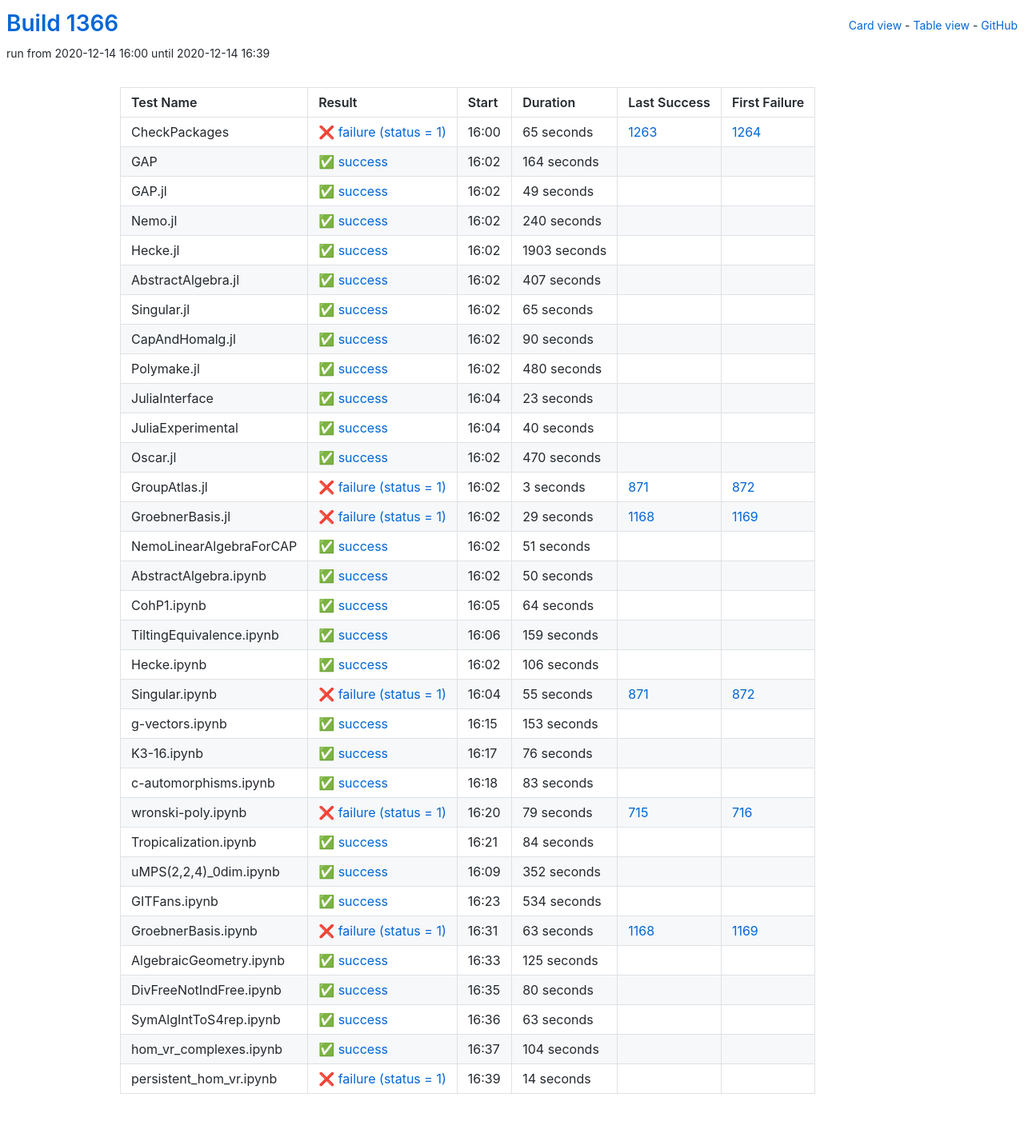
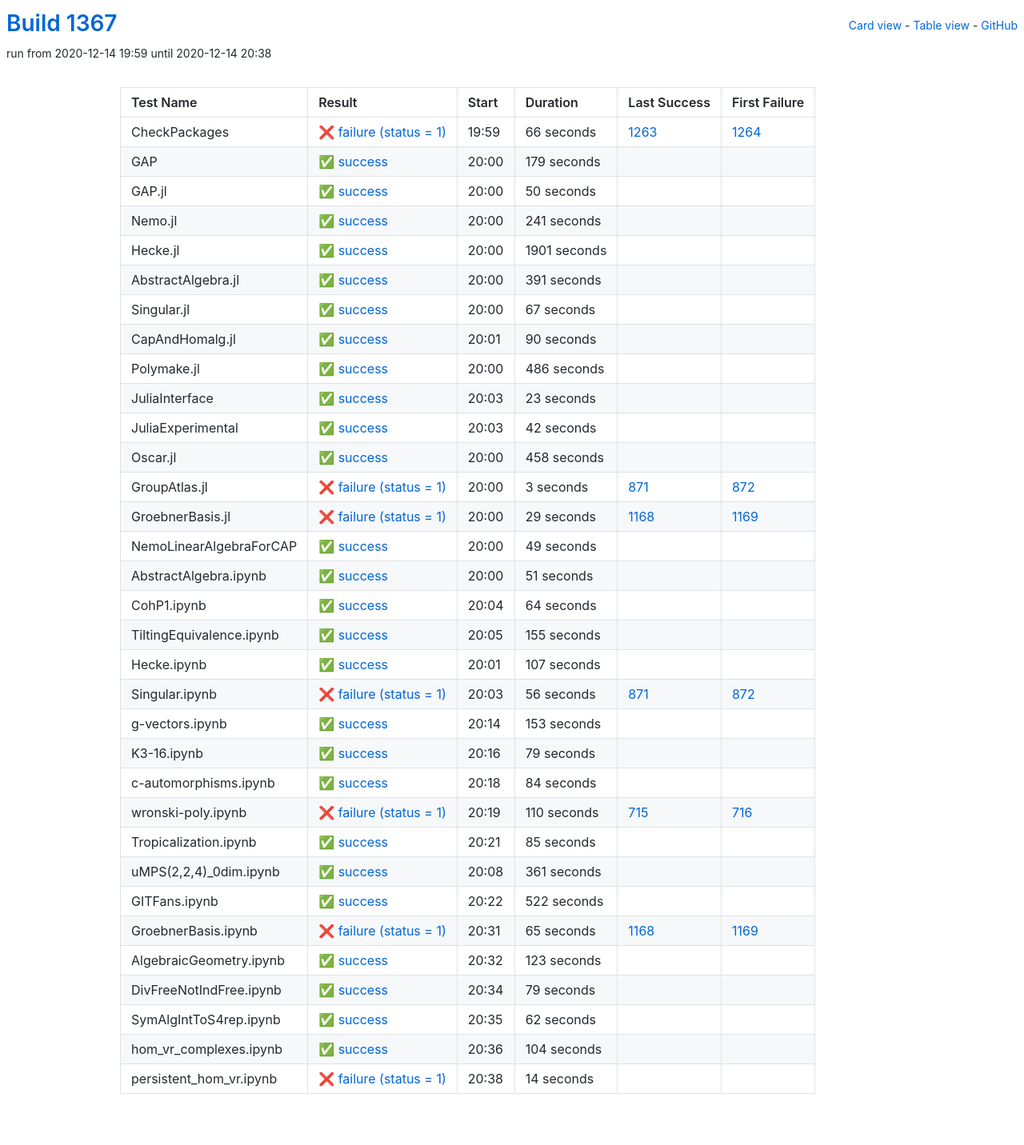
Before and after one commit to oscar-system/oscar-ci-status-stable, a Jekyll site: the page built from table.html, in a window 1280 px wide. Shown: the whole page at 80% size. Built offline with Jekyll 4.4.1, drawn with Linux system fonts in a browser that asks for light colours.

Commit message:
Build #1367

```diff
--- a/_data/ci.yml
+++ b/_data/ci.yml
@@ -1,6 +1,6 @@
 ---
-build: 1366
-build_url: https://oscarci.mathematik.uni-kl.de/job/oscar-stable/1366/
+build: 1367
+build_url: https://oscarci.mathematik.uni-kl.de/job/oscar-stable/1367/
 job: oscar-stable
 organization: oscar-system
 repo: oscar-ci-status-stable
@@ -8,92 +8,92 @@ repourl: https://github.com/oscar-system/oscar-ci-status-stable
 tests:
 - name: CheckPackages
   id: checkpackages
-  log: https://oscarci.mathematik.uni-kl.de/job/oscar-stable/1366/artifact/logs/build-1366/CheckPackages.log
-  start: 2020-12-14 16:00
+  log: https://oscarci.mathematik.uni-kl.de/job/oscar-stable/1367/artifact/logs/build-1367/CheckPackages.log
+  start: 2020-12-14 19:59
   success: false
   exitcode: 1
   status: failure
-  duration: 65
+  duration: 66
   last_success: 1263
   last_success_url: https://oscarci.mathematik.uni-kl.de/job/oscar-stable/1263/
   first_failure: 1264
   first_failure_url: https://oscarci.mathematik.uni-kl.de/job/oscar-stable/1264/
 - name: GAP
   id: gap
-  log: https://oscarci.mathematik.uni-kl.de/job/oscar-stable/1366/artifact/logs/build-1366/GAP.log
-  start: 2020-12-14 16:02
+  log: https://oscarci.mathematik.uni-kl.de/job/oscar-stable/1367/artifact/logs/build-1367/GAP.log
+  start: 2020-12-14 20:00
   success: true
   exitcode: 0
   status: success
-  duration: 164
+  duration: 179
   last_success: false
   last_success_url:
   first_failure: false
   first_failure_url:
 - name: GAP.jl
   id: gap-jl
-  log: https://oscarci.mathematik.uni-kl.de/job/oscar-stable/1366/artifact/logs/build-1366/GAP.jl.log
-  start: 2020-12-14 16:02
+  log: https://oscarci.mathematik.uni-kl.de/job/oscar-stable/1367/artifact/logs/build-1367/GAP.jl.log
+  start: 2020-12-14 20:00
   success: true
   exitcode: 0
   status: success
-  duration: 49
+  duration: 50
   last_success: false
   last_success_url:
   first_failure: false
   first_failure_url:
 - name: Nemo.jl
   id: nemo-jl
-  log: https://oscarci.mathematik.uni-kl.de/job/oscar-stable/1366/artifact/logs/build-1366/Nemo.jl.log
-  start: 2020-12-14 16:02
+  log: https://oscarci.mathematik.uni-kl.de/job/oscar-stable/1367/artifact/logs/build-1367/Nemo.jl.log
+  start: 2020-12-14 20:00
   success: true
   exitcode: 0
   status: success
-  duration: 240
+  duration: 241
   last_success: false
   last_success_url:
   first_failure: false
   first_failure_url:
 - name: Hecke.jl
   id: hecke-jl
-  log: https://oscarci.mathematik.uni-kl.de/job/oscar-stable/1366/artifact/logs/build-1366/Hecke.jl.log
-  start: 2020-12-14 16:02
+  log: https://oscarci.mathematik.uni-kl.de/job/oscar-stable/1367/artifact/logs/build-1367/Hecke.jl.log
+  start: 2020-12-14 20:00
   success: true
   exitcode: 0
   status: success
-  duration: 1903
+  duration: 1901
   last_success: false
   last_success_url:
   first_failure: false
   first_failure_url:
 - name: AbstractAlgebra.jl
   id: abstractalgebra-jl
-  log: https://oscarci.mathematik.uni-kl.de/job/oscar-stable/1366/artifact/logs/build-1366/AbstractAlgebra.jl.log
-  start: 2020-12-14 16:02
+  log: https://oscarci.mathematik.uni-kl.de/job/oscar-stable/1367/artifact/logs/build-1367/AbstractAlgebra.jl.log
+  start: 2020-12-14 20:00
   success: true
   exitcode: 0
   status: success
-  duration: 407
+  duration: 391
   last_success: false
   last_success_url:
   first_failure: false
   first_failure_url:
 - name: Singular.jl
   id: singular-jl
-  log: https://oscarci.mathematik.uni-kl.de/job/oscar-stable/1366/artifact/logs/build-1366/Singular.jl.log
-  start: 2020-12-14 16:02
+  log: https://oscarci.mathematik.uni-kl.de/job/oscar-stable/1367/artifact/logs/build-1367/Singular.jl.log
+  start: 2020-12-14 20:00
   success: true
   exitcode: 0
   status: success
-  duration: 65
+  duration: 67
   last_success: false
   last_success_url:
   first_failure: false
   first_failure_url:
 - name: CapAndHomalg.jl
   id: capandhomalg-jl
-  log: https://oscarci.mathematik.uni-kl.de/job/oscar-stable/1366/artifact/logs/build-1366/CapAndHomalg.jl.log
-  start: 2020-12-14 16:02
+  log: https://oscarci.mathematik.uni-kl.de/job/oscar-stable/1367/artifact/logs/build-1367/CapAndHomalg.jl.log
+  start: 2020-12-14 20:01
   success: true
   exitcode: 0
   status: success
@@ -104,20 +104,20 @@ tests:
   first_failure_url:
 - name: Polymake.jl
   id: polymake-jl
-  log: https://oscarci.mathematik.uni-kl.de/job/oscar-stable/1366/artifact/logs/build-1366/Polymake.jl.log
-  start: 2020-12-14 16:02
+  log: https://oscarci.mathematik.uni-kl.de/job/oscar-stable/1367/artifact/logs/build-1367/Polymake.jl.log
+  start: 2020-12-14 20:00
   success: true
   exitcode: 0
   status: success
-  duration: 480
+  duration: 486
   last_success: false
   last_success_url:
   first_failure: false
   first_failure_url:
 - name: JuliaInterface
   id: juliainterface
-  log: https://oscarci.mathematik.uni-kl.de/job/oscar-stable/1366/artifact/logs/build-1366/JuliaInterface.log
-  start: 2020-12-14 16:04
+  log: https://oscarci.mathematik.uni-kl.de/job/oscar-stable/1367/artifact/logs/build-1367/JuliaInterface.log
+  start: 2020-12-14 20:03
   success: true
   exitcode: 0
   status: success
@@ -128,32 +128,32 @@ tests:
   first_failure_url:
 - name: JuliaExperimental
   id: juliaexperimental
-  log: https://oscarci.mathematik.uni-kl.de/job/oscar-stable/1366/artifact/logs/build-1366/JuliaExperimental.log
-  start: 2020-12-14 16:04
+  log: https://oscarci.mathematik.uni-kl.de/job/oscar-stable/1367/artifact/logs/build-1367/JuliaExperimental.log
+  start: 2020-12-14 20:03
   success: true
   exitcode: 0
   status: success
-  duration: 40
+  duration: 42
   last_success: false
   last_success_url:
   first_failure: false
   first_failure_url:
 - name: Oscar.jl
   id: oscar-jl
-  log: https://oscarci.mathematik.uni-kl.de/job/oscar-stable/1366/artifact/logs/build-1366/Oscar.jl.log
-  start: 2020-12-14 16:02
+  log: https://oscarci.mathematik.uni-kl.de/job/oscar-stable/1367/artifact/logs/build-1367/Oscar.jl.log
+  start: 2020-12-14 20:00
   success: true
   exitcode: 0
   status: success
-  duration: 470
+  duration: 458
   last_success: false
   last_success_url:
   first_failure: false
   first_failure_url:
 - name: GroupAtlas.jl
   id: groupatlas-jl
-  log: https://oscarci.mathematik.uni-kl.de/job/oscar-stable/1366/artifact/logs/build-1366/GroupAtlas.jl.log
-  start: 2020-12-14 16:02
+  log: https://oscarci.mathematik.uni-kl.de/job/oscar-stable/1367/artifact/logs/build-1367/GroupAtlas.jl.log
+  start: 2020-12-14 20:00
   success: false
   exitcode: 1
   status: failure
@@ -164,8 +164,8 @@ tests:
   first_failure_url: https://oscarci.mathematik.uni-kl.de/job/oscar-stable/872/
 - name: GroebnerBasis.jl
   id: groebnerbasis-jl
-  log: https://oscarci.mathematik.uni-kl.de/job/oscar-stable/1366/artifact/logs/build-1366/GroebnerBasis.jl.log
-  start: 2020-12-14 16:02
+  log: https://oscarci.mathematik.uni-kl.de/job/oscar-stable/1367/artifact/logs/build-1367/GroebnerBasis.jl.log
+  start: 2020-12-14 20:00
   success: false
   exitcode: 1
   status: failure
@@ -176,8 +176,20 @@ tests:
   first_failure_url: https://oscarci.mathematik.uni-kl.de/job/oscar-stable/1169/
 - name: NemoLinearAlgebraForCAP
   id: nemolinearalgebraforcap
-  log: https://oscarci.mathematik.uni-kl.de/job/oscar-stable/1366/artifact/logs/build-1366/NemoLinearAlgebraForCAP.log
-  start: 2020-12-14 16:02
+  log: https://oscarci.mathematik.uni-kl.de/job/oscar-stable/1367/artifact/logs/build-1367/NemoLinearAlgebraForCAP.log
+  start: 2020-12-14 20:00
+  success: true
+  exitcode: 0
+  status: success
+  duration: 49
+  last_success: false
+  last_success_url:
+  first_failure: false
+  first_failure_url:
+- name: AbstractAlgebra.ipynb
+  id: abstractalgebra-ipynb
+  log: https://oscarci.mathematik.uni-kl.de/job/oscar-stable/1367/artifact/logs/build-1367/AbstractAlgebra.ipynb.log
+  start: 2020-12-14 20:00
   success: true
   exitcode: 0
   status: success
@@ -186,22 +198,10 @@ tests:
   last_success_url:
   first_failure: false
   first_failure_url:
-- name: AbstractAlgebra.ipynb
-  id: abstractalgebra-ipynb
-  log: https://oscarci.mathematik.uni-kl.de/job/oscar-stable/1366/artifact/logs/build-1366/AbstractAlgebra.ipynb.log
-  start: 2020-12-14 16:02
-  success: true
-  exitcode: 0
-  status: success
-  duration: 50
-  last_success: false
-  last_success_url:
-  first_failure: false
-  first_failure_url:
 - name: CohP1.ipynb
   id: cohp1-ipynb
-  log: https://oscarci.mathematik.uni-kl.de/job/oscar-stable/1366/artifact/logs/build-1366/CohP1.ipynb.log
-  start: 2020-12-14 16:05
+  log: https://oscarci.mathematik.uni-kl.de/job/oscar-stable/1367/artifact/logs/build-1367/CohP1.ipynb.log
+  start: 2020-12-14 20:04
   success: true
   exitcode: 0
   status: success
@@ -212,44 +212,44 @@ tests:
   first_failure_url:
 - name: TiltingEquivalence.ipynb
   id: tiltingequivalence-ipynb
-  log: https://oscarci.mathematik.uni-kl.de/job/oscar-stable/1366/artifact/logs/build-1366/TiltingEquivalence.ipynb.log
-  start: 2020-12-14 16:06
+  log: https://oscarci.mathematik.uni-kl.de/job/oscar-stable/1367/artifact/logs/build-1367/TiltingEquivalence.ipynb.log
+  start: 2020-12-14 20:05
   success: true
   exitcode: 0
   status: success
-  duration: 159
+  duration: 155
   last_success: false
   last_success_url:
   first_failure: false
   first_failure_url:
 - name: Hecke.ipynb
   id: hecke-ipynb
-  log: https://oscarci.mathematik.uni-kl.de/job/oscar-stable/1366/artifact/logs/build-1366/Hecke.ipynb.log
-  start: 2020-12-14 16:02
+  log: https://oscarci.mathematik.uni-kl.de/job/oscar-stable/1367/artifact/logs/build-1367/Hecke.ipynb.log
+  start: 2020-12-14 20:01
   success: true
   exitcode: 0
   status: success
-  duration: 106
+  duration: 107
   last_success: false
   last_success_url:
   first_failure: false
   first_failure_url:
 - name: Singular.ipynb
   id: singular-ipynb
-  log: https://oscarci.mathematik.uni-kl.de/job/oscar-stable/1366/artifact/logs/build-1366/Singular.ipynb.log
-  start: 2020-12-14 16:04
+  log: https://oscarci.mathematik.uni-kl.de/job/oscar-stable/1367/artifact/logs/build-1367/Singular.ipynb.log
+  start: 2020-12-14 20:03
   success: false
   exitcode: 1
   status: failure
-  duration: 55
+  duration: 56
   last_success: 871
   last_success_url: https://oscarci.mathematik.uni-kl.de/job/oscar-stable/871/
   first_failure: 872
   first_failure_url: https://oscarci.mathematik.uni-kl.de/job/oscar-stable/872/
 - name: g-vectors.ipynb
   id: g-vectors-ipynb
-  log: https://oscarci.mathematik.uni-kl.de/job/oscar-stable/1366/artifact/logs/build-1366/g-vectors.ipynb.log
-  start: 2020-12-14 16:15
+  log: https://oscarci.mathematik.uni-kl.de/job/oscar-stable/1367/artifact/logs/build-1367/g-vectors.ipynb.log
+  start: 2020-12-14 20:14
   success: true
   exitcode: 0
   status: success
@@ -260,44 +260,20 @@ tests:
   first_failure_url:
 - name: K3-16.ipynb
   id: k3-16-ipynb
-  log: https://oscarci.mathematik.uni-kl.de/job/oscar-stable/1366/artifact/logs/build-1366/K3-16.ipynb.log
-  start: 2020-12-14 16:17
+  log: https://oscarci.mathematik.uni-kl.de/job/oscar-stable/1367/artifact/logs/build-1367/K3-16.ipynb.log
+  start: 2020-12-14 20:16
   success: true
   exitcode: 0
   status: success
-  duration: 76
+  duration: 79
   last_success: false
   last_success_url:
   first_failure: false
   first_failure_url:
 - name: c-automorphisms.ipynb
   id: c-automorphisms-ipynb
-  log: https://oscarci.mathematik.uni-kl.de/job/oscar-stable/1366/artifact/logs/build-1366/c-automorphisms.ipynb.log
-  start: 2020-12-14 16:18
-  success: true
-  exitcode: 0
-  status: success
-  duration: 83
-  last_success: false
-  last_success_url:
-  first_failure: false
-  first_failure_url:
-- name: wronski-poly.ipynb
-  id: wronski-poly-ipynb
-  log: https://oscarci.mathematik.uni-kl.de/job/oscar-stable/1366/artifact/logs/build-1366/wronski-poly.ipynb.log
-  start: 2020-12-14 16:20
-  success: false
-  exitcode: 1
-  status: failure
-  duration: 79
-  last_success: 715
-  last_success_url: https://oscarci.mathematik.uni-kl.de/job/oscar-stable/715/
-  first_failure: 716
-  first_failure_url: https://oscarci.mathematik.uni-kl.de/job/oscar-stable/716/
-- name: Tropicalization.ipynb
-  id: tropicalization-ipynb
-  log: https://oscarci.mathematik.uni-kl.de/job/oscar-stable/1366/artifact/logs/build-1366/Tropicalization.ipynb.log
-  start: 2020-12-14 16:21
+  log: https://oscarci.mathematik.uni-kl.de/job/oscar-stable/1367/artifact/logs/build-1367/c-automorphisms.ipynb.log
+  start: 2020-12-14 20:18
   success: true
   exitcode: 0
   status: success
@@ -306,82 +282,106 @@ tests:
   last_success_url:
   first_failure: false
   first_failure_url:
-- name: uMPS(2,2,4)_0dim.ipynb
-  id: umps-2-2-4-0dim-ipynb
-  log: https://oscarci.mathematik.uni-kl.de/job/oscar-stable/1366/artifact/logs/build-1366/uMPS-2-2-4-_0dim.ipynb.log
-  start: 2020-12-14 16:09
+- name: wronski-poly.ipynb
+  id: wronski-poly-ipynb
+  log: https://oscarci.mathematik.uni-kl.de/job/oscar-stable/1367/artifact/logs/build-1367/wronski-poly.ipynb.log
+  start: 2020-12-14 20:19
+  success: false
+  exitcode: 1
+  status: failure
+  duration: 110
+  last_success: 715
+  last_success_url: https://oscarci.mathematik.uni-kl.de/job/oscar-stable/715/
+  first_failure: 716
+  first_failure_url: https://oscarci.mathematik.uni-kl.de/job/oscar-stable/716/
+- name: Tropicalization.ipynb
+  id: tropicalization-ipynb
+  log: https://oscarci.mathematik.uni-kl.de/job/oscar-stable/1367/artifact/logs/build-1367/Tropicalization.ipynb.log
+  start: 2020-12-14 20:21
   success: true
   exitcode: 0
   status: success
-  duration: 352
+  duration: 85
+  last_success: false
+  last_success_url:
+  first_failure: false
+  first_failure_url:
+- name: uMPS(2,2,4)_0dim.ipynb
+  id: umps-2-2-4-0dim-ipynb
+  log: https://oscarci.mathematik.uni-kl.de/job/oscar-stable/1367/artifact/logs/build-1367/uMPS-2-2-4-_0dim.ipynb.log
+  start: 2020-12-14 20:08
+  success: true
+  exitcode: 0
+  status: success
+  duration: 361
   last_success: false
   last_success_url:
   first_failure: false
   first_failure_url:
 - name: GITFans.ipynb
   id: gitfans-ipynb
-  log: https://oscarci.mathematik.uni-kl.de/job/oscar-stable/1366/artifact/logs/build-1366/GITFans.ipynb.log
-  start: 2020-12-14 16:23
+  log: https://oscarci.mathematik.uni-kl.de/job/oscar-stable/1367/artifact/logs/build-1367/GITFans.ipynb.log
+  start: 2020-12-14 20:22
   success: true
   exitcode: 0
   status: success
-  duration: 534
+  duration: 522
   last_success: false
   last_success_url:
   first_failure: false
   first_failure_url:
 - name: GroebnerBasis.ipynb
   id: groebnerbasis-ipynb
-  log: https://oscarci.mathematik.uni-kl.de/job/oscar-stable/1366/artifact/logs/build-1366/GroebnerBasis.ipynb.log
-  start: 2020-12-14 16:31
+  log: https://oscarci.mathematik.uni-kl.de/job/oscar-stable/1367/artifact/logs/build-1367/GroebnerBasis.ipynb.log
+  start: 2020-12-14 20:31
   success: false
   exitcode: 1
   status: failure
-  duration: 63
+  duration: 65
   last_success: 1168
   last_success_url: https://oscarci.mathematik.uni-kl.de/job/oscar-stable/1168/
   first_failure: 1169
   first_failure_url: https://oscarci.mathematik.uni-kl.de/job/oscar-stable/1169/
 - name: AlgebraicGeometry.ipynb
   id: algebraicgeometry-ipynb
-  log: https://oscarci.mathematik.uni-kl.de/job/oscar-stable/1366/artifact/logs/build-1366/AlgebraicGeometry.ipynb.log
-  start: 2020-12-14 16:33
+  log: https://oscarci.mathematik.uni-kl.de/job/oscar-stable/1367/artifact/logs/build-1367/AlgebraicGeometry.ipynb.log
+  start: 2020-12-14 20:32
   success: true
   exitcode: 0
   status: success
-  duration: 125
+  duration: 123
   last_success: false
   last_success_url:
   first_failure: false
   first_failure_url:
 - name: DivFreeNotIndFree.ipynb
   id: divfreenotindfree-ipynb
-  log: https://oscarci.mathematik.uni-kl.de/job/oscar-stable/1366/artifact/logs/build-1366/DivFreeNotIndFree.ipynb.log
-  start: 2020-12-14 16:35
+  log: https://oscarci.mathematik.uni-kl.de/job/oscar-stable/1367/artifact/logs/build-1367/DivFreeNotIndFree.ipynb.log
+  start: 2020-12-14 20:34
   success: true
   exitcode: 0
   status: success
-  duration: 80
+  duration: 79
   last_success: false
   last_success_url:
   first_failure: false
   first_failure_url:
 - name: SymAlgIntToS4rep.ipynb
   id: symalginttos4rep-ipynb
-  log: https://oscarci.mathematik.uni-kl.de/job/oscar-stable/1366/artifact/logs/build-1366/SymAlgIntToS4rep.ipynb.log
-  start: 2020-12-14 16:36
+  log: https://oscarci.mathematik.uni-kl.de/job/oscar-stable/1367/artifact/logs/build-1367/SymAlgIntToS4rep.ipynb.log
+  start: 2020-12-14 20:35
   success: true
   exitcode: 0
   status: success
-  duration: 63
+  duration: 62
   last_success: false
   last_success_url:
   first_failure: false
   first_failure_url:
 - name: hom_vr_complexes.ipynb
   id: hom-vr-complexes-ipynb
-  log: https://oscarci.mathematik.uni-kl.de/job/oscar-stable/1366/artifact/logs/build-1366/hom_vr_complexes.ipynb.log
-  start: 2020-12-14 16:37
+  log: https://oscarci.mathematik.uni-kl.de/job/oscar-stable/1367/artifact/logs/build-1367/hom_vr_complexes.ipynb.log
+  start: 2020-12-14 20:36
   success: true
   exitcode: 0
   status: success
@@ -392,8 +392,8 @@ tests:
   first_failure_url:
 - name: persistent_hom_vr.ipynb
   id: persistent-hom-vr-ipynb
-  log: https://oscarci.mathematik.uni-kl.de/job/oscar-stable/1366/artifact/logs/build-1366/persistent_hom_vr.ipynb.log
-  start: 2020-12-14 16:39
+  log: https://oscarci.mathematik.uni-kl.de/job/oscar-stable/1367/artifact/logs/build-1367/persistent_hom_vr.ipynb.log
+  start: 2020-12-14 20:38
   success: false
   exitcode: 1
   status: failure
```
Also changed, not shown: README.md.
